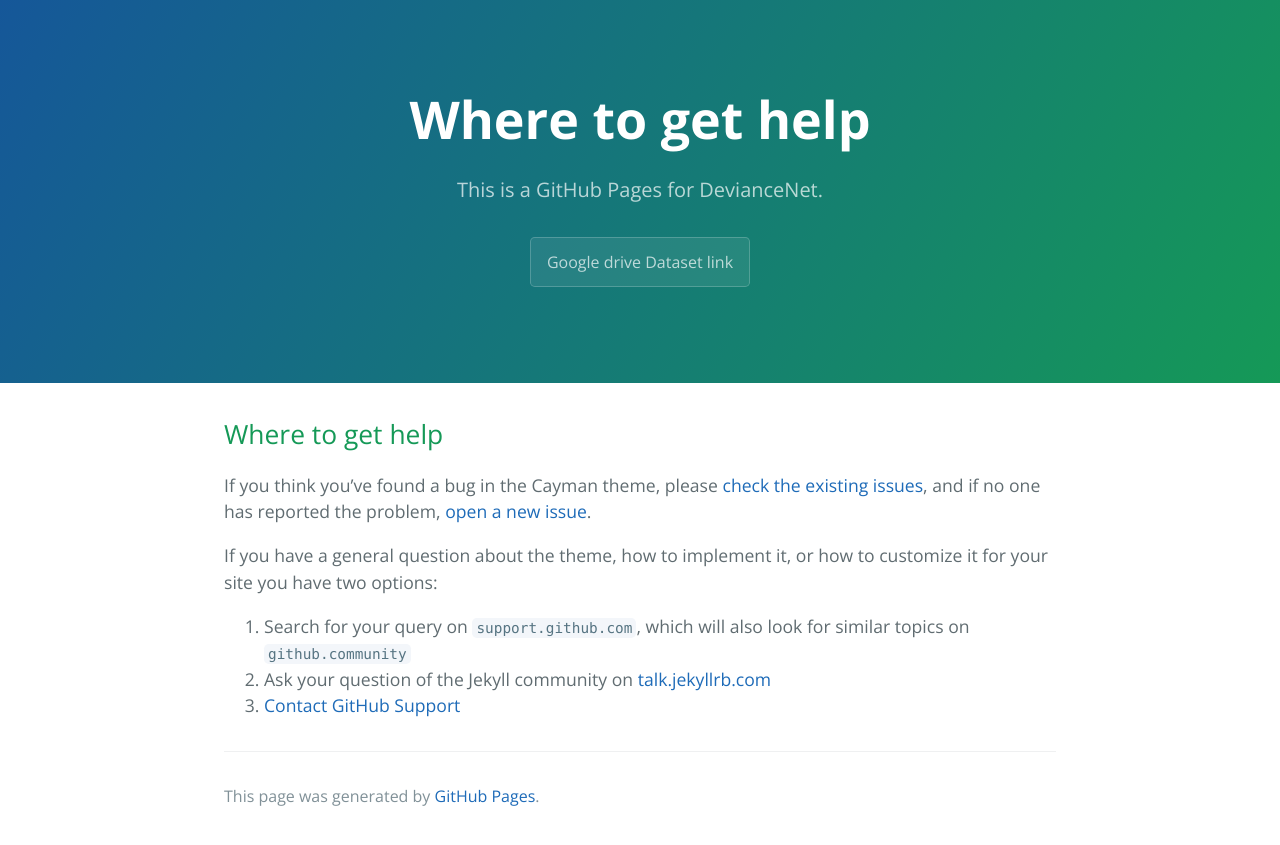
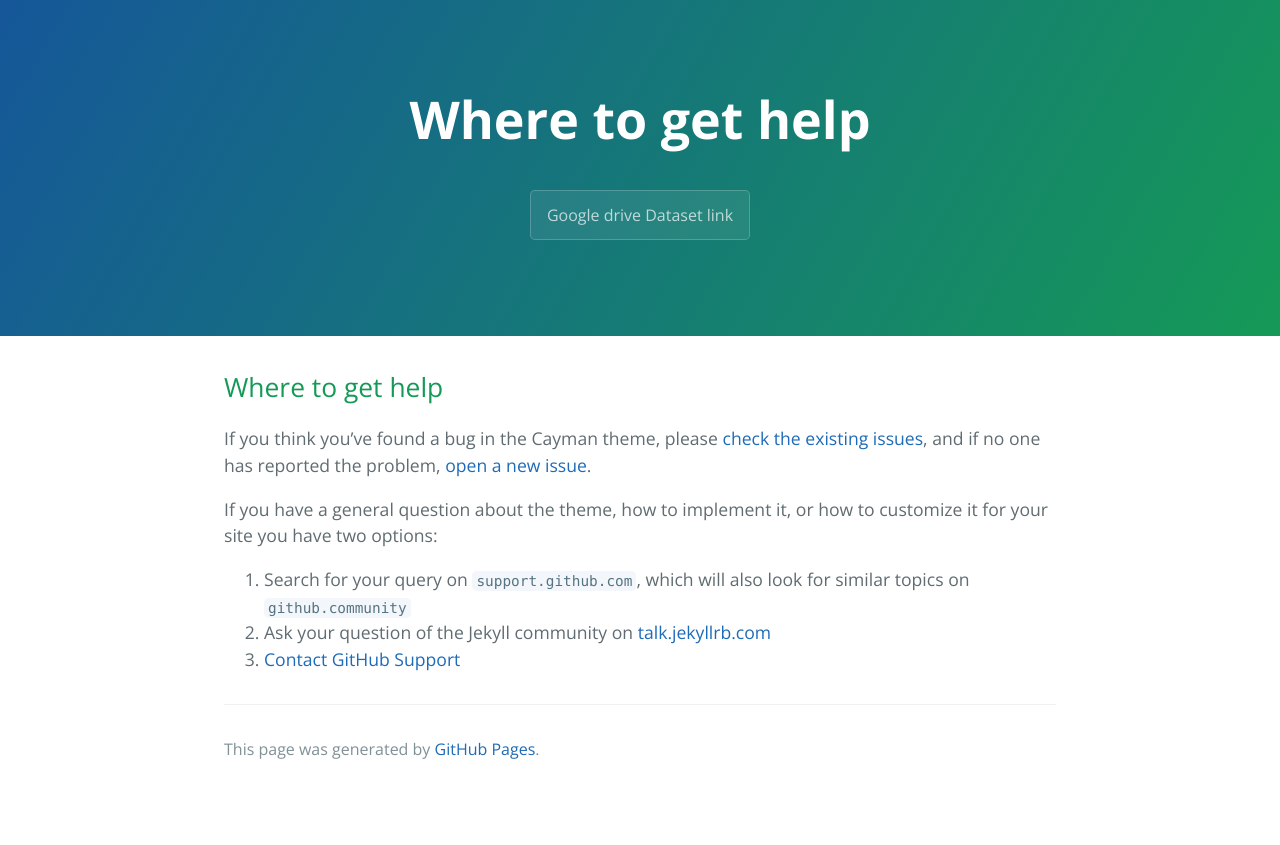
Before and after one commit to Deviance-Project/Deviance-Project.github.io, a Jekyll site: the page built from docs/SUPPORT.md, in a window 1280 px wide. Shown: the top 845 px of the page. Built offline with Jekyll 4.4.1, drawn with Linux system fonts in a browser that asks for light colours; our own code applies the rules of GitHub Pages for plain Markdown files; the repository's description, which GitHub fills in, is left out.

Commit message:
Update _config.yml

```diff
--- a/_config.yml
+++ b/_config.yml
@@ -1,5 +1,4 @@
 title: DevianceNet
-description: This is a GitHub Pages for DevianceNet.
 show_downloads: true
 google_analytics:
 theme: jekyll-theme-cayman
```
